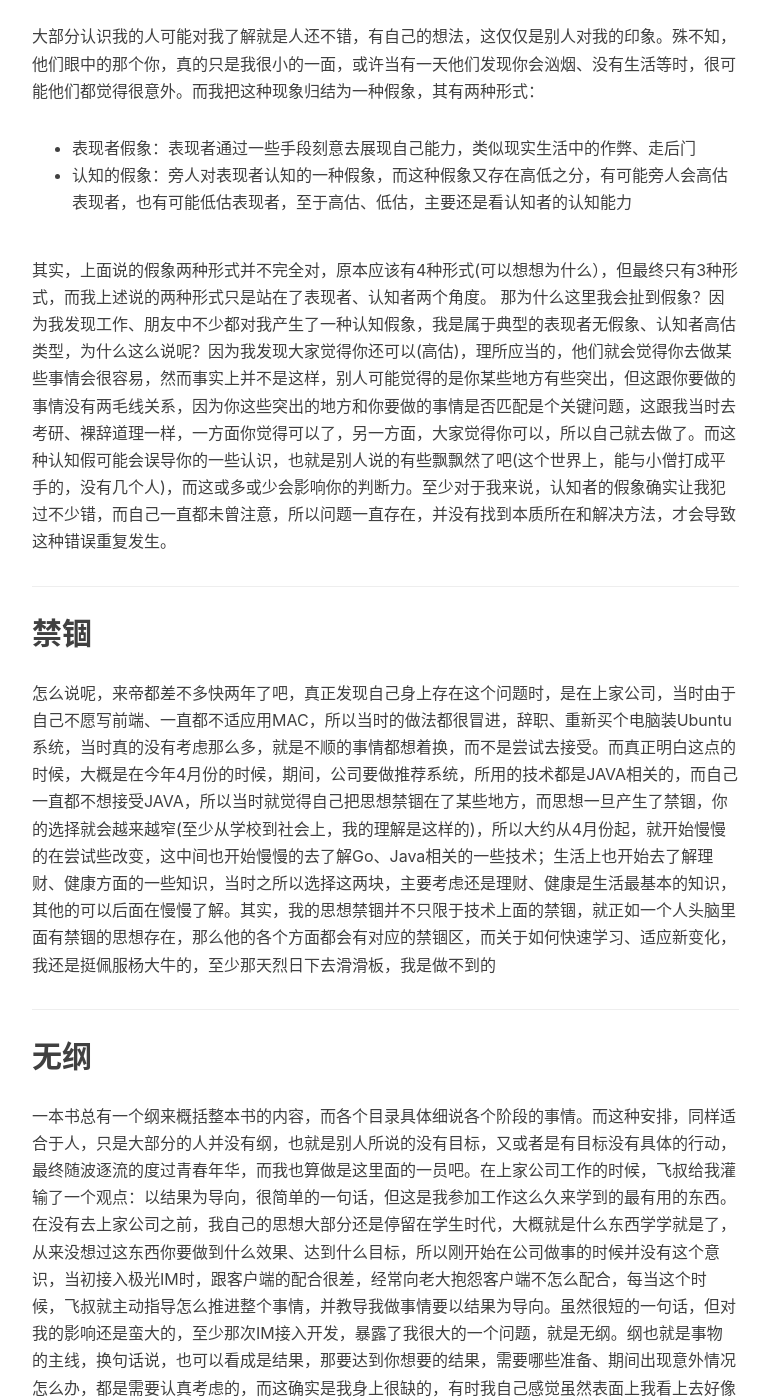
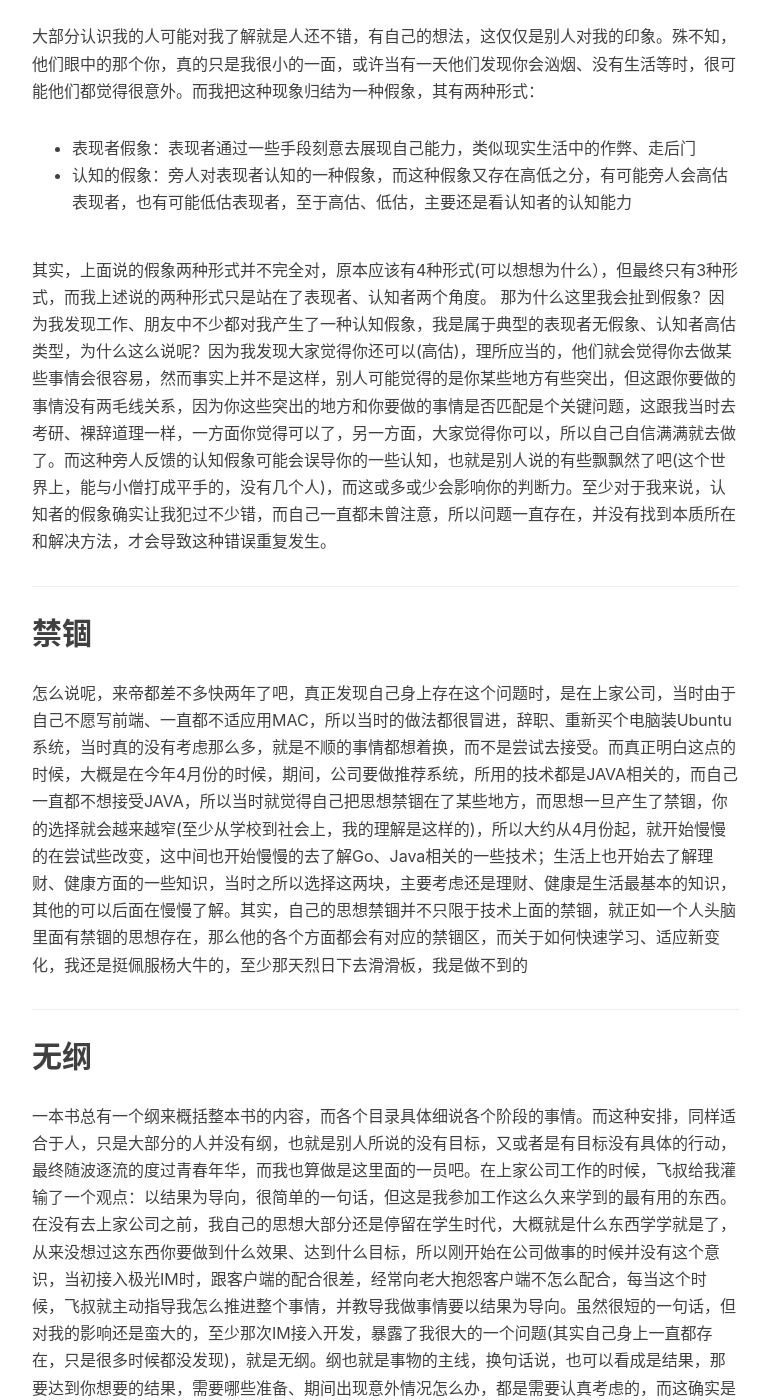
Before and after one commit to Skymemory/Skymemory.github.io, a Jekyll site: the page built from _posts/2018-08-10-why-do-some-emotions-repeat-repeatedly.markdown, in a window 1280 px wide and 1400 px high, scrolled down 806 px. Shown: the whole window, without its empty margins (233-1002 px from the left). Built offline with Jekyll 4.4.1, drawn with Linux system fonts in a browser that asks for light colours; nearby versions of some CDN libraries; library files that are not in the unit come from our copies; comment, search, counter and statistics services are not loaded; some of the changed text lies outside the part shown.

Commit message:
Fix input error.

```diff
--- a/_posts/2018-08-10-why-do-some-emotions-repeat-repeatedly.markdown
+++ b/_posts/2018-08-10-why-do-some-emotions-repeat-repeatedly.markdown
@@ -21,19 +21,19 @@ tags:
 - 认知的假象：旁人对表现者认知的一种假象，而这种假象又存在高低之分，有可能旁人会高估表现者，也有可能低估表现者，至于高估、低估，主要还是看认知者的认知能力
 
 其实，上面说的假象两种形式并不完全对，原本应该有4种形式(可以想想为什么），但最终只有3种形式，而我上述说的两种形式只是站在了表现者、认知者两个角度。
-那为什么这里我会扯到假象？因为我发现工作、朋友中不少都对我产生了一种认知假象，我是属于典型的表现者无假象、认知者高估类型，为什么这么说呢？因为我发现大家觉得你还可以(高估)，理所应当的，他们就会觉得你去做某些事情会很容易，然而事实上并不是这样，别人可能觉得的是你某些地方有些突出，但这跟你要做的事情没有两毛线关系，因为你这些突出的地方和你要做的事情是否匹配是个关键问题，这跟我当时去考研、裸辞道理一样，一方面你觉得可以了，另一方面，大家觉得你可以，所以自己就去做了。而这种认知假可能会误导你的一些认识，也就是别人说的有些飘飘然了吧(这个世界上，能与小僧打成平手的，没有几个人)，而这或多或少会影响你的判断力。至少对于我来说，认知者的假象确实让我犯过不少错，而自己一直都未曾注意，所以问题一直存在，并没有找到本质所在和解决方法，才会导致这种错误重复发生。
+那为什么这里我会扯到假象？因为我发现工作、朋友中不少都对我产生了一种认知假象，我是属于典型的表现者无假象、认知者高估类型，为什么这么说呢？因为我发现大家觉得你还可以(高估)，理所应当的，他们就会觉得你去做某些事情会很容易，然而事实上并不是这样，别人可能觉得的是你某些地方有些突出，但这跟你要做的事情没有两毛线关系，因为你这些突出的地方和你要做的事情是否匹配是个关键问题，这跟我当时去考研、裸辞道理一样，一方面你觉得可以了，另一方面，大家觉得你可以，所以自己自信满满就去做了。而这种旁人反馈的认知假象可能会误导你的一些认知，也就是别人说的有些飘飘然了吧(这个世界上，能与小僧打成平手的，没有几个人)，而这或多或少会影响你的判断力。至少对于我来说，认知者的假象确实让我犯过不少错，而自己一直都未曾注意，所以问题一直存在，并没有找到本质所在和解决方法，才会导致这种错误重复发生。
 
 ---
 
 ## 禁锢
 
-怎么说呢，来帝都差不多快两年了吧，真正发现自己身上存在这个问题时，是在上家公司，当时由于自己不愿写前端、一直都不适应用MAC，所以当时的做法都很冒进，辞职、重新买个电脑装Ubuntu系统，当时真的没有考虑那么多，就是不顺的事情都想着换，而不是尝试去接受。而真正明白这点的时候，大概是在今年4月份的时候，期间，公司要做推荐系统，所用的技术都是JAVA相关的，而自己一直都不想接受JAVA，所以当时就觉得自己把思想禁锢在了某些地方，而思想一旦产生了禁锢，你的选择就会越来越窄(至少从学校到社会上，我的理解是这样的)，所以大约从4月份起，就开始慢慢的在尝试些改变，这中间也开始慢慢的去了解Go、Java相关的一些技术；生活上也开始去了解理财、健康方面的一些知识，当时之所以选择这两块，主要考虑还是理财、健康是生活最基本的知识，其他的可以后面在慢慢了解。其实，我的思想禁锢并不只限于技术上面的禁锢，就正如一个人头脑里面有禁锢的思想存在，那么他的各个方面都会有对应的禁锢区，而关于如何快速学习、适应新变化，我还是挺佩服杨大牛的，至少那天烈日下去滑滑板，我是做不到的
+怎么说呢，来帝都差不多快两年了吧，真正发现自己身上存在这个问题时，是在上家公司，当时由于自己不愿写前端、一直都不适应用MAC，所以当时的做法都很冒进，辞职、重新买个电脑装Ubuntu系统，当时真的没有考虑那么多，就是不顺的事情都想着换，而不是尝试去接受。而真正明白这点的时候，大概是在今年4月份的时候，期间，公司要做推荐系统，所用的技术都是JAVA相关的，而自己一直都不想接受JAVA，所以当时就觉得自己把思想禁锢在了某些地方，而思想一旦产生了禁锢，你的选择就会越来越窄(至少从学校到社会上，我的理解是这样的)，所以大约从4月份起，就开始慢慢的在尝试些改变，这中间也开始慢慢的去了解Go、Java相关的一些技术；生活上也开始去了解理财、健康方面的一些知识，当时之所以选择这两块，主要考虑还是理财、健康是生活最基本的知识，其他的可以后面在慢慢了解。其实，自己的思想禁锢并不只限于技术上面的禁锢，就正如一个人头脑里面有禁锢的思想存在，那么他的各个方面都会有对应的禁锢区，而关于如何快速学习、适应新变化，我还是挺佩服杨大牛的，至少那天烈日下去滑滑板，我是做不到的
 
 ---
 
 ## 无纲
 
-一本书总有一个纲来概括整本书的内容，而各个目录具体细说各个阶段的事情。而这种安排，同样适合于人，只是大部分的人并没有纲，也就是别人所说的没有目标，又或者是有目标没有具体的行动，最终随波逐流的度过青春年华，而我也算做是这里面的一员吧。在上家公司工作的时候，飞叔给我灌输了一个观点：以结果为导向，很简单的一句话，但这是我参加工作这么久来学到的最有用的东西。在没有去上家公司之前，我自己的思想大部分还是停留在学生时代，大概就是什么东西学学就是了，从来没想过这东西你要做到什么效果、达到什么目标，所以刚开始在公司做事的时候并没有这个意识，当初接入极光IM时，跟客户端的配合很差，经常向老大抱怨客户端不怎么配合，每当这个时候，飞叔就主动指导怎么推进整个事情，并教导我做事情要以结果为导向。虽然很短的一句话，但对我的影响还是蛮大的，至少那次IM接入开发，暴露了我很大的一个问题，就是无纲。纲也就是事物的主线，换句话说，也可以看成是结果，那要达到你想要的结果，需要哪些准备、期间出现意外情况怎么办，都是需要认真考虑的，而这确实是我身上很缺的，有时我自己感觉虽然表面上我看上去好像很有计划，但是如果计划出现了一些意料之外的情形，在这种时候，我往往都很难去主动推进整个事情的继续发展，直接导致整个计划的受阻。从自己身上发生的很多事情都可以看出来自己缺少宏观与微观的把控
+一本书总有一个纲来概括整本书的内容，而各个目录具体细说各个阶段的事情。而这种安排，同样适合于人，只是大部分的人并没有纲，也就是别人所说的没有目标，又或者是有目标没有具体的行动，最终随波逐流的度过青春年华，而我也算做是这里面的一员吧。在上家公司工作的时候，飞叔给我灌输了一个观点：以结果为导向，很简单的一句话，但这是我参加工作这么久来学到的最有用的东西。在没有去上家公司之前，我自己的思想大部分还是停留在学生时代，大概就是什么东西学学就是了，从来没想过这东西你要做到什么效果、达到什么目标，所以刚开始在公司做事的时候并没有这个意识，当初接入极光IM时，跟客户端的配合很差，经常向老大抱怨客户端不怎么配合，每当这个时候，飞叔就主动指导我怎么推进整个事情，并教导我做事情要以结果为导向。虽然很短的一句话，但对我的影响还是蛮大的，至少那次IM接入开发，暴露了我很大的一个问题(其实自己身上一直都存在，只是很多时候都没发现)，就是无纲。纲也就是事物的主线，换句话说，也可以看成是结果，那要达到你想要的结果，需要哪些准备、期间出现意外情况怎么办，都是需要认真考虑的，而这确实是我身上很缺的，有时我自己感觉虽然表面上我看上去好像很有计划，但是如果计划出现了一些意料之外的情形，在这种时候，我往往都很难去主动推进整个事情的继续发展，直接导致整个计划的受阻。从自己身上发生的很多事情都可以看出来自己缺少宏观与微观的把控，导致自己像只无头苍蝇，东碰西撞的，最终的结果就是，一无所得。
 
 ---
 
@@ -44,4 +44,4 @@ tags:
 ## 后记
 
 从今早醒来不久就开始搭建博客，折腾到傍晚才弄好，搭建自己的博客主要原因还是没啥喜欢的博客平台，要么就是太难看，要么就不好用，所以自己用GitHub    Pages 和 Jekyll参照别人的改了改做了一个还算满意的博客，后续主要打算用它来记录生活、工作中的点点滴滴，以便于做定期的reflection，也顺便培养下写文字的功底和坚持做某件事情的毅力。最后，对于那些曾犯过的错、逝去的时光和青春，我只想说一句：
-> 不谙权欲,不醉红尘.是曰:携清风以御秋色,上九天同揽明月.而随落木归故里,齐下大荒觅自由.
+> 欲速则不达
```
